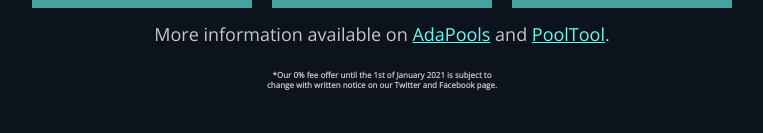
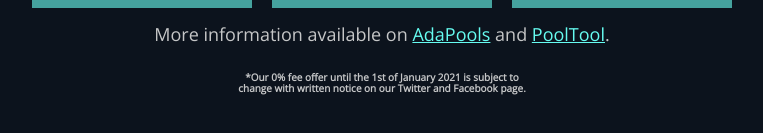
Before and after one commit to user-andrew/bl-og, a plain HTML site: page index.html in a window 1280 px wide. Shown: the part 2169-2302 px from the top of the page, without its empty margins (258-1021 px from the left). Drawn offline with nearby package versions, Linux system fonts and the light colour scheme; no server answers.

Commit message:
Update index.html

```diff
--- a/index.html
+++ b/index.html
@@ -179,7 +179,7 @@
             href="https://pooltool.io/pool/032f086ac6dafeaf4c75e21840f49762ebdab05ff9c25c41a8530e0f"
             target="_blank"
             >PoolTool</a
-            >.</br></br><h1 style="color:;font-size:8px;">*Our 0% fee offer until the 1st of January 2021 is subject to </br>change with written notice on our Twitter and Facebook page.<h1>
+            >.</br></br><h1 style="color:;font-size:10px;">*Our 0% fee offer until the 1st of January 2021 is subject to </br>change with written notice on our Twitter and Facebook page.<h1>
         </div>
       </div>
 
```
